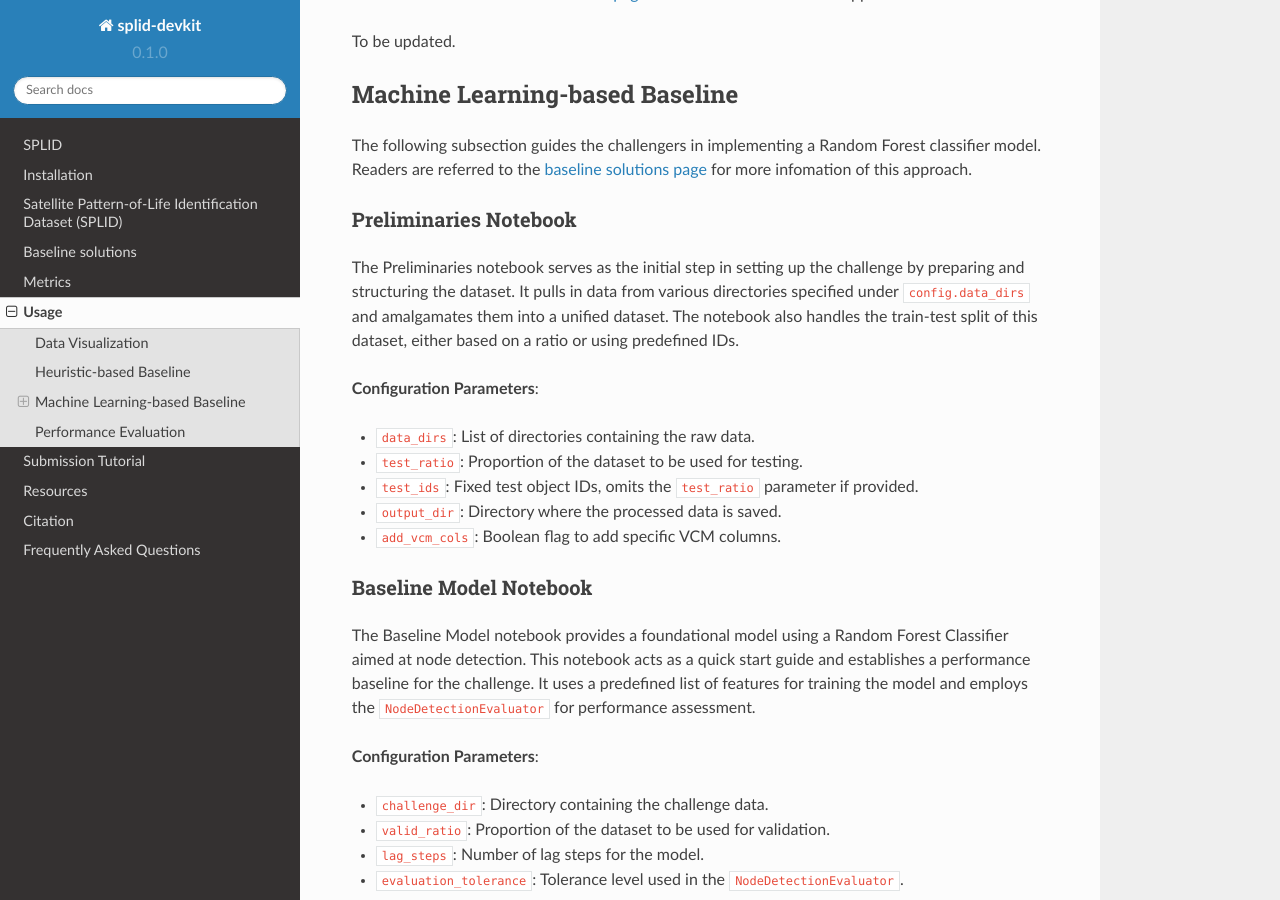
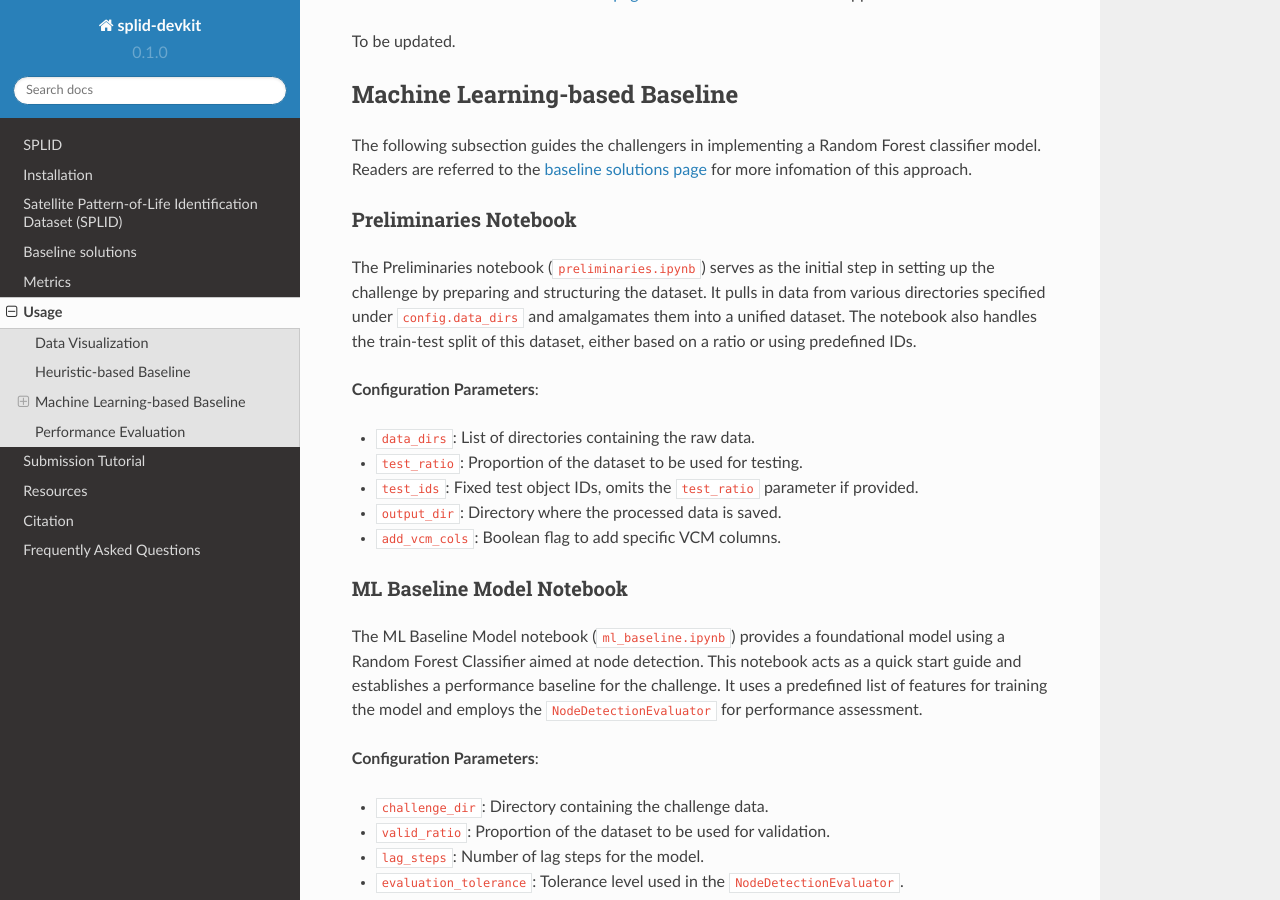
Before and after one commit to olgupila/STORM-AI-devkit-2025, a Sphinx documentation site: the page built from docs/usage.md, in a window 1280 px wide and 900 px high, scrolled down 458 px. Built offline with Sphinx 7.4.7 and the Read the Docs theme 2.0.0, drawn with Linux system fonts in a browser that asks for light colours; pages that are not in the unit, such as notebooks, are missing from menus.

```diff
--- a/docs/usage.md
+++ b/docs/usage.md
@@ -16,7 +16,7 @@ To be updated.
 The following subsection guides the challengers in implementing a Random Forest classifier model. Readers are referred to the [baseline solutions page](https://splid-devkit.readthedocs.io/en/latest/baseline.html#machine-learning-based-approach) for more infomation of this approach.
 
 ### Preliminaries Notebook
-The Preliminaries notebook serves as the initial step in setting up the challenge by preparing and structuring the dataset. It pulls in data from various directories specified under `config.data_dirs` and amalgamates them into a unified dataset. The notebook also handles the train-test split of this dataset, either based on a ratio or using predefined IDs.
+The Preliminaries notebook (`preliminaries.ipynb`) serves as the initial step in setting up the challenge by preparing and structuring the dataset. It pulls in data from various directories specified under `config.data_dirs` and amalgamates them into a unified dataset. The notebook also handles the train-test split of this dataset, either based on a ratio or using predefined IDs.
 
 **Configuration Parameters**:
 - `data_dirs`: List of directories containing the raw data.
@@ -25,8 +25,8 @@ The Preliminaries notebook serves as the initial step in setting up the challeng
 - `output_dir`: Directory where the processed data is saved.
 - `add_vcm_cols`: Boolean flag to add specific VCM columns.
 
-### Baseline Model Notebook
-The Baseline Model notebook provides a foundational model using a Random Forest Classifier aimed at node detection. This notebook acts as a quick start guide and establishes a performance baseline for the challenge. It uses a predefined list of features for training the model and employs the `NodeDetectionEvaluator` for performance assessment.
+### ML Baseline Model Notebook
+The ML Baseline Model notebook (`ml_baseline.ipynb`) provides a foundational model using a Random Forest Classifier aimed at node detection. This notebook acts as a quick start guide and establishes a performance baseline for the challenge. It uses a predefined list of features for training the model and employs the `NodeDetectionEvaluator` for performance assessment.
 
 **Configuration Parameters**:
 - `challenge_dir`: Directory containing the challenge data.
```
Also changed, not shown: docs/README.md (+2 -3 lines).
